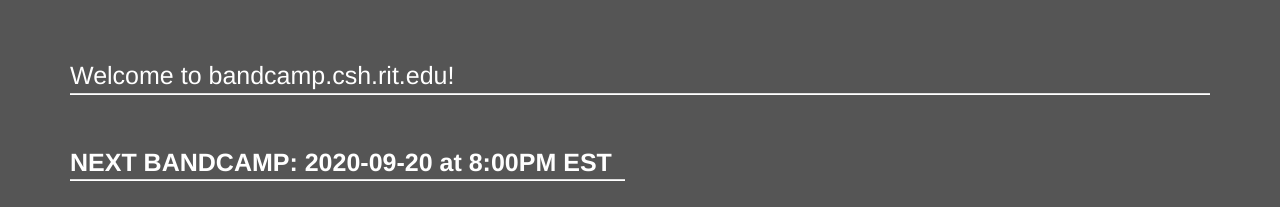
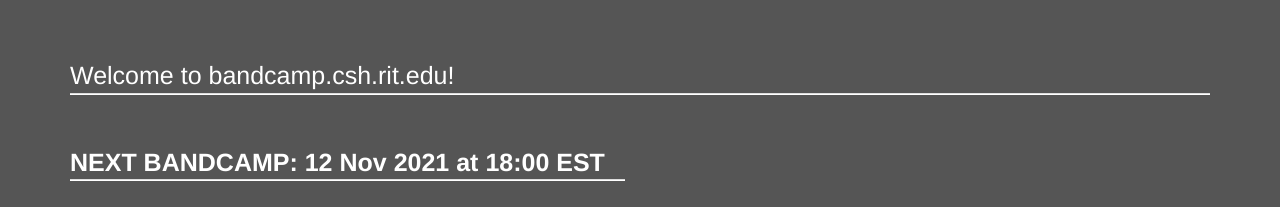
Before and after one commit to WillNilges/csh-bandcamp, a plain HTML site: page index.html in a window 1280 px wide. Shown: the top 207 px of the page. Drawn offline with Linux system fonts and the light colour scheme.

Commit message:
Update the upcoming bandcamp date

```diff
--- a/index.html
+++ b/index.html
@@ -15,7 +15,7 @@
   <div class="row">
     <section class='col-xs-12 col-sm-6 col-md-6'>
       <section>
-          <h1> <strong>NEXT BANDCAMP: 2020-09-20 at 8:00PM EST</strong></h1>
+          <h1> <strong>NEXT BANDCAMP: 12 Nov 2021 at 18:00 EST</strong></h1>
         <h2>Adding videos ... please check back soon!</h2>
           <p>To change this application, DM me your videos of bandcamp!</p>
           <img src="195515-wilnil-bandcamp_plug.png" alt="bandcamp banner">
```
